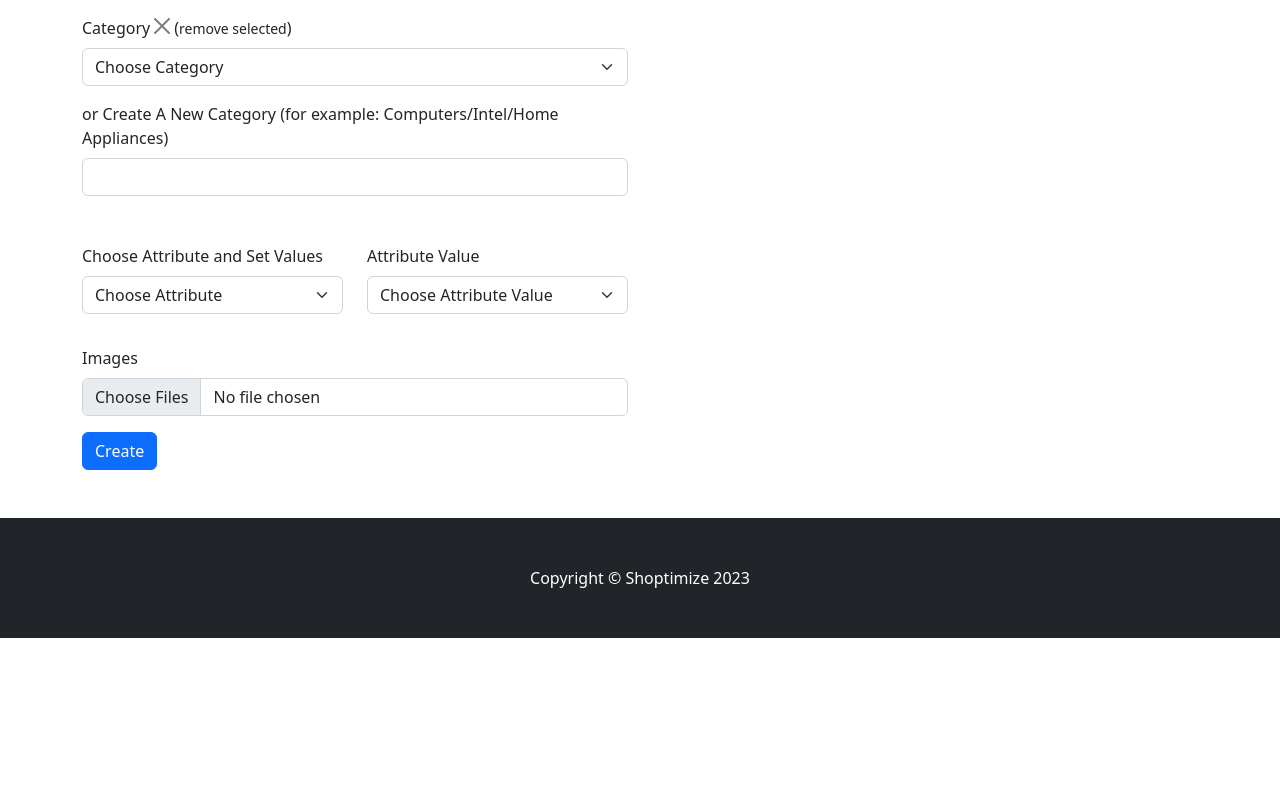
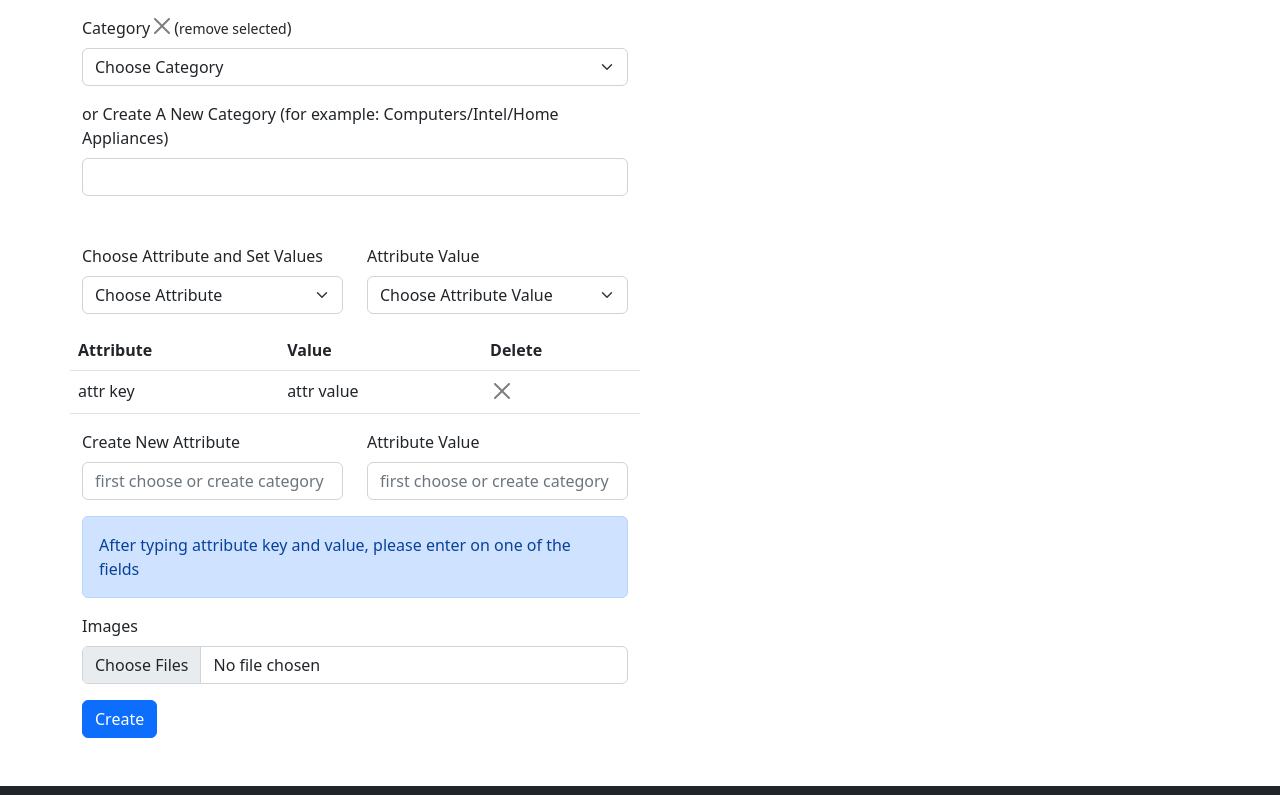
Before and after one commit to ShanchaiZ/MERN-ecommerce, a React (Create React App) app in the folder frontend/: page /admin/create-new-product in a window 1280 px wide. Shown: the part 538-1333 px from the top of the page. Before the commit the page ends 1176 px from the top, so only its background shows below. Built offline with nearby package versions, Linux system fonts and the light colour scheme.

Commit message:
created a hover table that displays attribute, attribute key and delete product X.  added a create a new attribute and attribute value form field with an alert

```diff
--- a/frontend/src/pages/admin/AdminCreateProductPage.js
+++ b/frontend/src/pages/admin/AdminCreateProductPage.js
@@ -86,7 +86,44 @@ const AdminCreateProductPage = () => {
                             </Col>
                         </Row>
 
+                        {/* Table for Displaying Attribute, Value and Deletion */}
+                        <Row>
+                            <Table hover>
+                                <thead>
+                                    <tr>
+                                        <th>Attribute</th>
+                                        <th>Value</th>
+                                        <th>Delete</th>
+                                    </tr>
+                                </thead>
+                                <tbody>
+                                    <tr>
+                                        <td>attr key</td>
+                                        <td>attr value</td>
+                                        <td>
+                                            <CloseButton />
+                                        </td>
+                                    </tr>
+                                </tbody>
+                            </Table>
+                        </Row>
 
+                        {/* Create new Attribute and Attribute Value */}
+                        <Row>
+                            <Col md={6}>
+                                <Form.Group className="mb-3" controlId="formBasicNewAttribute">
+                                    <Form.Label>Create New Attribute</Form.Label>
+                                    <Form.Control disabled={false} required={true} placeholder="first choose or create category" name="newAttrValue" type="text" />
+                                </Form.Group>
+                            </Col>
+                            <Col md={6}>
+                                <Form.Group className="mb-3" controlId="formBasicNewAttributeValue">
+                                    <Form.Label>Attribute Value</Form.Label>
+                                    <Form.Control disabled={false} required={true} placeholder="first choose or create category" name="newAttrValue" type="text" />
+                                </Form.Group>
+                            </Col>
+                        </Row>
+                        <Alert variant="primary">After typing attribute key and value, please enter on one of the fields</Alert>
 
                         {/* Product Image Upload */}
                         <Form.Group className="mb-3 mt-3" controlId="formFileMultiple">
```
